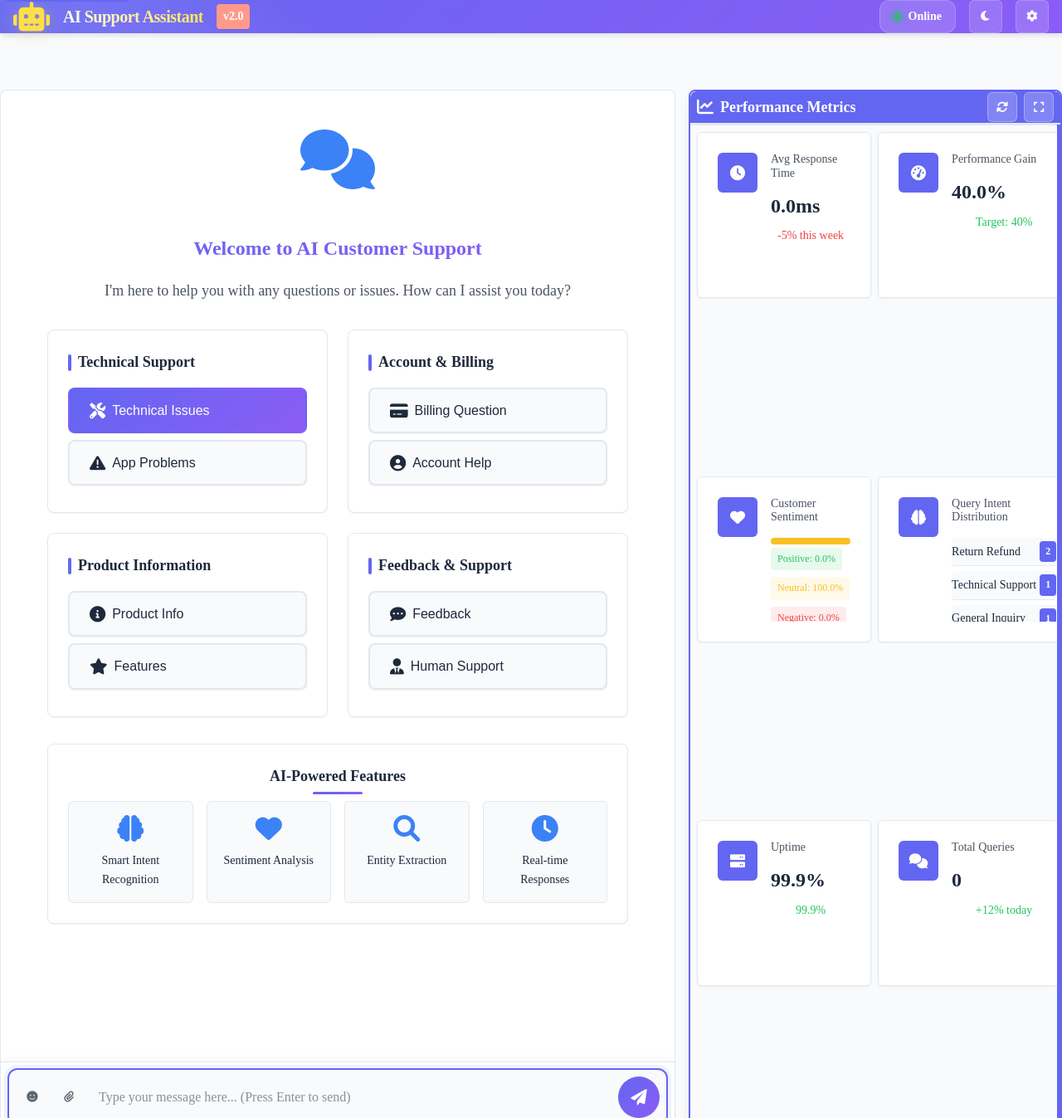
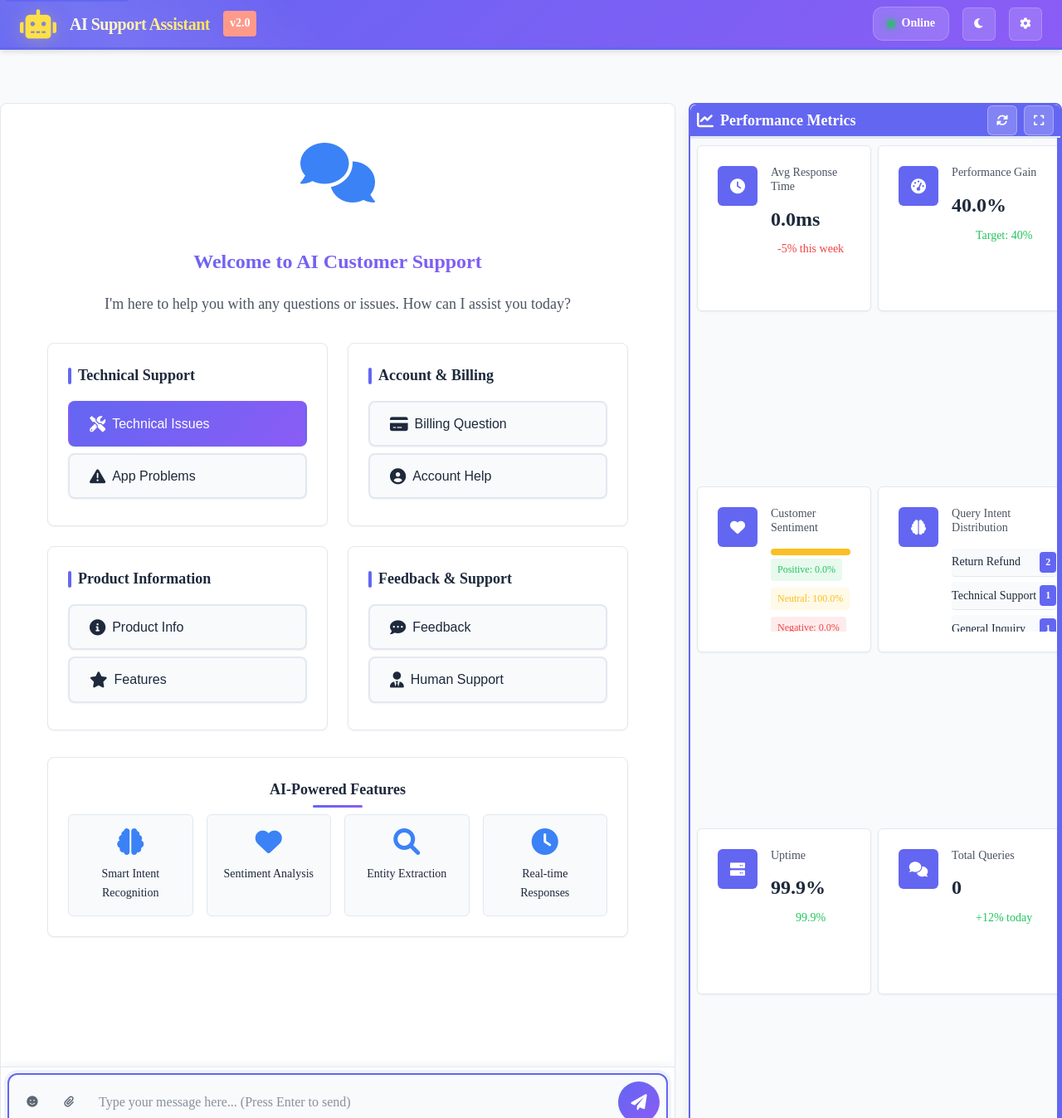
Before and after one commit to AryanSahu2805/AI-Based-Chatbot-for-Customer-Support, a Flask app: page / in a window 1280 px wide. Shown: the whole page at 83% size. Run offline with Flask 3, Linux system fonts and the light colour scheme.

Commit message:
🎨 UI Enhancement: Make header bar thicker and more prominent
✅ Header height increased from 40px to 60px (50% increase)
✅ Added 3px solid bottom border for extra thickness
✅ Increased padding for more prominent appearance
✅ Adjusted all container heights to account for thicker header
✅ Updated JavaScript calculations for proper layout
✅ Maintained professional appearance with better visual hierarchy

```diff
--- a/static/css/style.css
+++ b/static/css/style.css
@@ -149,12 +149,12 @@ html {
     height: 100%;
 }
 
-/* Header - Minimal height to eliminate white space */
+/* Header - Thicker, more prominent header bar */
 .header {
     background: linear-gradient(135deg, var(--primary-color) 0%, var(--secondary-color) 100%);
     color: white;
-    padding: var(--spacing-sm) var(--spacing-md); /* Reduced padding */
-    height: 40px; /* Reduced height to minimize white space */
+    padding: var(--spacing-md) var(--spacing-lg); /* Increased padding for thickness */
+    height: 60px; /* Increased from 40px to 60px for thicker header */
     display: flex;
     align-items: center;
     justify-content: space-between;
@@ -164,7 +164,8 @@ html {
     right: 0;
     z-index: 100;
     box-shadow: var(--shadow-md);
-    margin-top: 0; /* Removed margin */
+    margin-top: 0;
+    border-bottom: 3px solid var(--primary-color); /* Added bottom border for extra thickness */
 }
 
 .header::before {
@@ -311,24 +312,24 @@ html {
     border-radius: var(--radius-lg);
     box-shadow: var(--shadow-sm);
     margin: 0; /* Removed margin for tighter layout */
-    height: calc(100vh - 50px); /* Adjusted for new header height */
-    max-height: calc(100vh - 50px);
+    height: calc(100vh - 60px); /* Adjusted for new header height */
+    max-height: calc(100vh - 60px);
     position: relative;
     border: 1px solid var(--border-color);
     box-sizing: border-box;
 }
 
-/* Container - Eliminate excessive white space and ensure perfect fit */
+/* Container - Adjusted for thicker header */
 .container {
     display: grid;
     grid-template-columns: 1fr 480px;
-    grid-template-rows: 50px 1fr; /* Reduced header height to 50px */
+    grid-template-rows: 60px 1fr; /* Adjusted for new header height */
     height: 100vh;
     max-width: 1800px;
     margin: 0 auto;
     position: relative;
-    padding-top: 42px; /* Drastically reduced from 52px to 42px to eliminate white space */
-    gap: var(--spacing-sm); /* Reduced gap for tighter layout */
+    padding-top: 62px; /* Adjusted from 42px to 62px for thicker header */
+    gap: var(--spacing-sm);
     overflow: hidden;
     box-sizing: border-box;
 }
@@ -914,8 +915,8 @@ html {
     overflow: hidden;
     display: flex;
     flex-direction: column;
-    height: calc(100vh - 50px); /* Adjusted for new header height */
-    max-height: calc(100vh - 50px);
+    height: calc(100vh - 60px); /* Adjusted for new header height */
+    max-height: calc(100vh - 60px);
     border: 2px solid var(--primary-color);
     position: relative;
     width: 100%;
@@ -1008,8 +1009,8 @@ html {
     border-top: 1px solid var(--border-color);
     width: 100%;
     box-sizing: border-box;
-    height: calc(100vh - 90px); /* Adjusted for new header height */
-    max-height: calc(100vh - 90px);
+    height: calc(100vh - 100px); /* Adjusted for new header height */
+    max-height: calc(100vh - 100px);
     scrollbar-width: thin;
     scrollbar-color: var(--primary-color) var(--border-color);
 }
--- a/static/js/chatbot.js
+++ b/static/js/chatbot.js
@@ -1030,8 +1030,8 @@ class EnhancedChatbotUI {
             const metricsContainer = panel.querySelector('.metrics-container');
             if (metricsContainer) {
                 metricsContainer.style.overflowY = 'scroll';
-                metricsContainer.style.maxHeight = 'calc(100vh - 90px)';
-                metricsContainer.style.height = 'calc(100vh - 90px)';
+                metricsContainer.style.maxHeight = 'calc(100vh - 100px)';
+                metricsContainer.style.height = 'calc(100vh - 100px)';
                 // Force scrollbar to be visible
                 metricsContainer.style.overflowY = 'scroll';
             }
@@ -1048,8 +1048,8 @@ class EnhancedChatbotUI {
             const metricsContainer = panel.querySelector('.metrics-container');
             if (metricsContainer) {
                 metricsContainer.style.overflowY = 'scroll';
-                metricsContainer.style.maxHeight = 'calc(100vh - 90px)';
-                metricsContainer.style.height = 'calc(100vh - 90px)';
+                metricsContainer.style.maxHeight = 'calc(100vh - 100px)';
+                metricsContainer.style.height = 'calc(100vh - 100px)';
                 // Force scrollbar to be visible
                 metricsContainer.style.overflowY = 'scroll';
             }
@@ -1104,8 +1104,8 @@ class EnhancedChatbotUI {
             const metricsContainer = panel.querySelector('.metrics-container');
             if (metricsContainer) {
                 metricsContainer.style.overflowY = 'scroll';
-                metricsContainer.style.maxHeight = 'calc(100vh - 90px)';
-                metricsContainer.style.height = 'calc(100vh - 90px)';
+                metricsContainer.style.maxHeight = 'calc(100vh - 100px)';
+                metricsContainer.style.height = 'calc(100vh - 100px)';
                 // Force scrollbar to be visible
                 metricsContainer.style.overflowY = 'scroll';
             }
@@ -1118,8 +1118,8 @@ class EnhancedChatbotUI {
         if (metricsContainer) {
             // Force scrolling to work with new compact layout
             metricsContainer.style.overflowY = 'scroll';
-            metricsContainer.style.maxHeight = 'calc(100vh - 90px)';
-            metricsContainer.style.height = 'calc(100vh - 90px)';
+            metricsContainer.style.maxHeight = 'calc(100vh - 100px)';
+            metricsContainer.style.height = 'calc(100vh - 100px)';
 
             // Add scroll event listener for debugging
             metricsContainer.addEventListener('scroll', (e) => {
@@ -1129,7 +1129,7 @@ class EnhancedChatbotUI {
             // Ensure scrollbar is visible
             metricsContainer.style.overflowY = 'scroll';
 
-            console.log('Metrics scrolling initialized with compact layout');
+            console.log('Metrics scrolling initialized with thicker header layout');
         }
     }
 }
```
